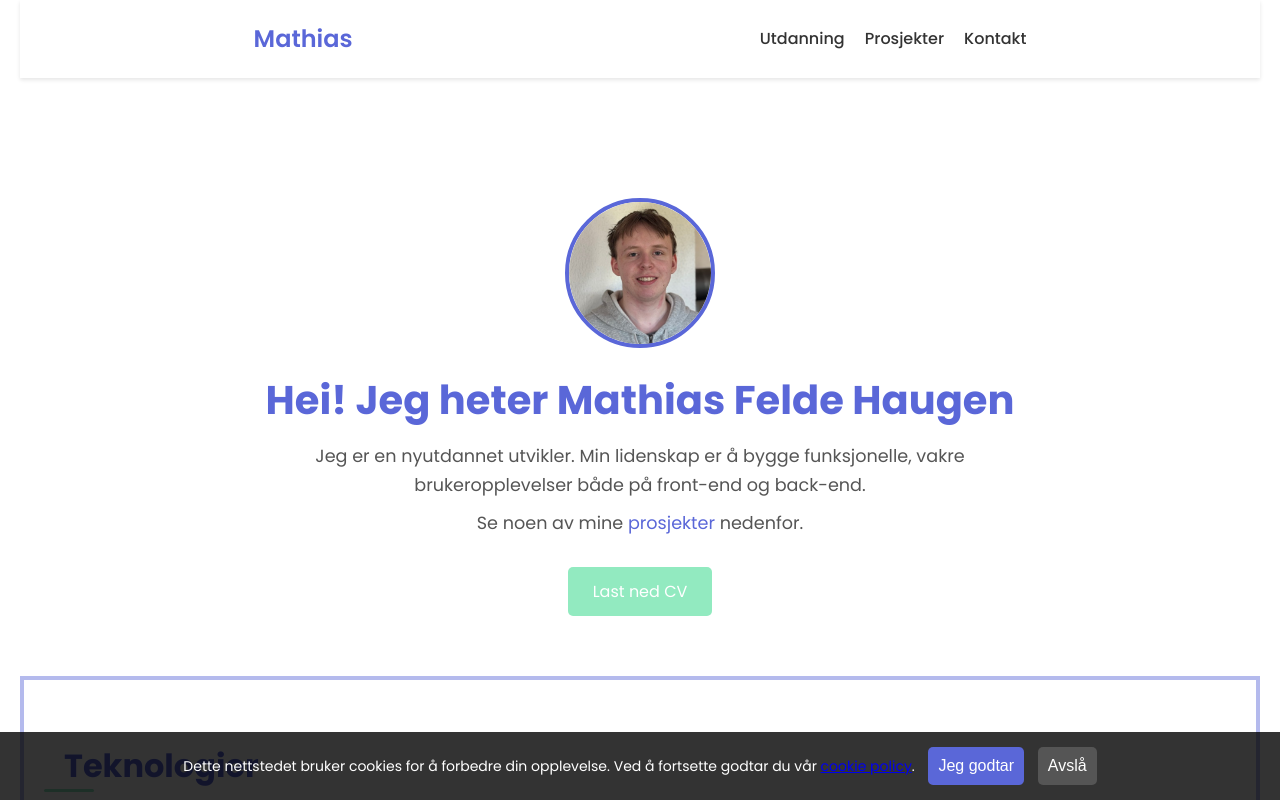
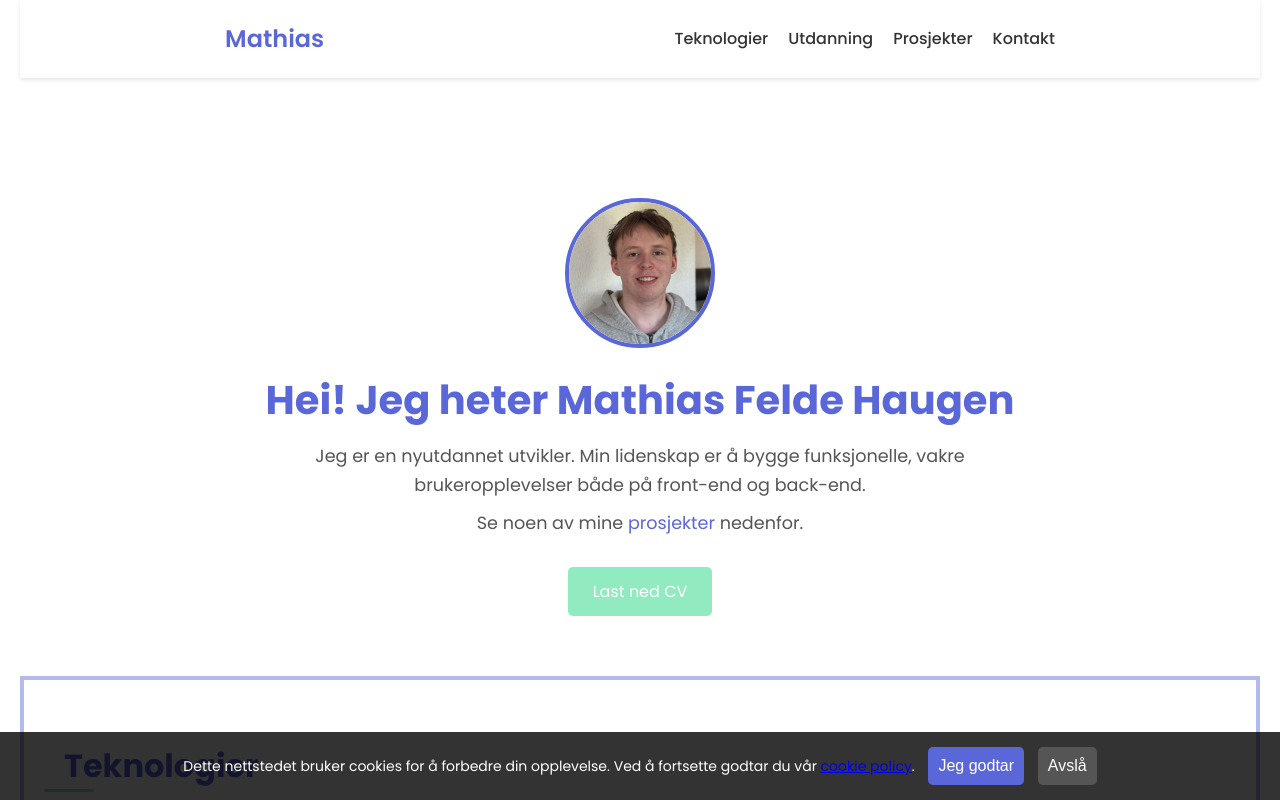
Before and after one commit to matfelhau/Portfolio, a plain HTML site: page index.html in a window 1280 px wide. Shown: the top 800 px of the page. Drawn offline with nearby package versions, Linux system fonts and the light colour scheme.

Commit message:
La til teknologier

```diff
--- a/index.html
+++ b/index.html
@@ -50,6 +50,7 @@
                     <span></span>
                 </button>
                 <ul class="nav-links" id="nav-menu">
+                    <li><a href="#stacks">Teknologier</a></li>
                     <li><a href="#education">Utdanning</a></li>
                     <li><a href="#projects">Prosjekter</a></li>
                     <li><a href="#contact">Kontakt</a></li>
```
